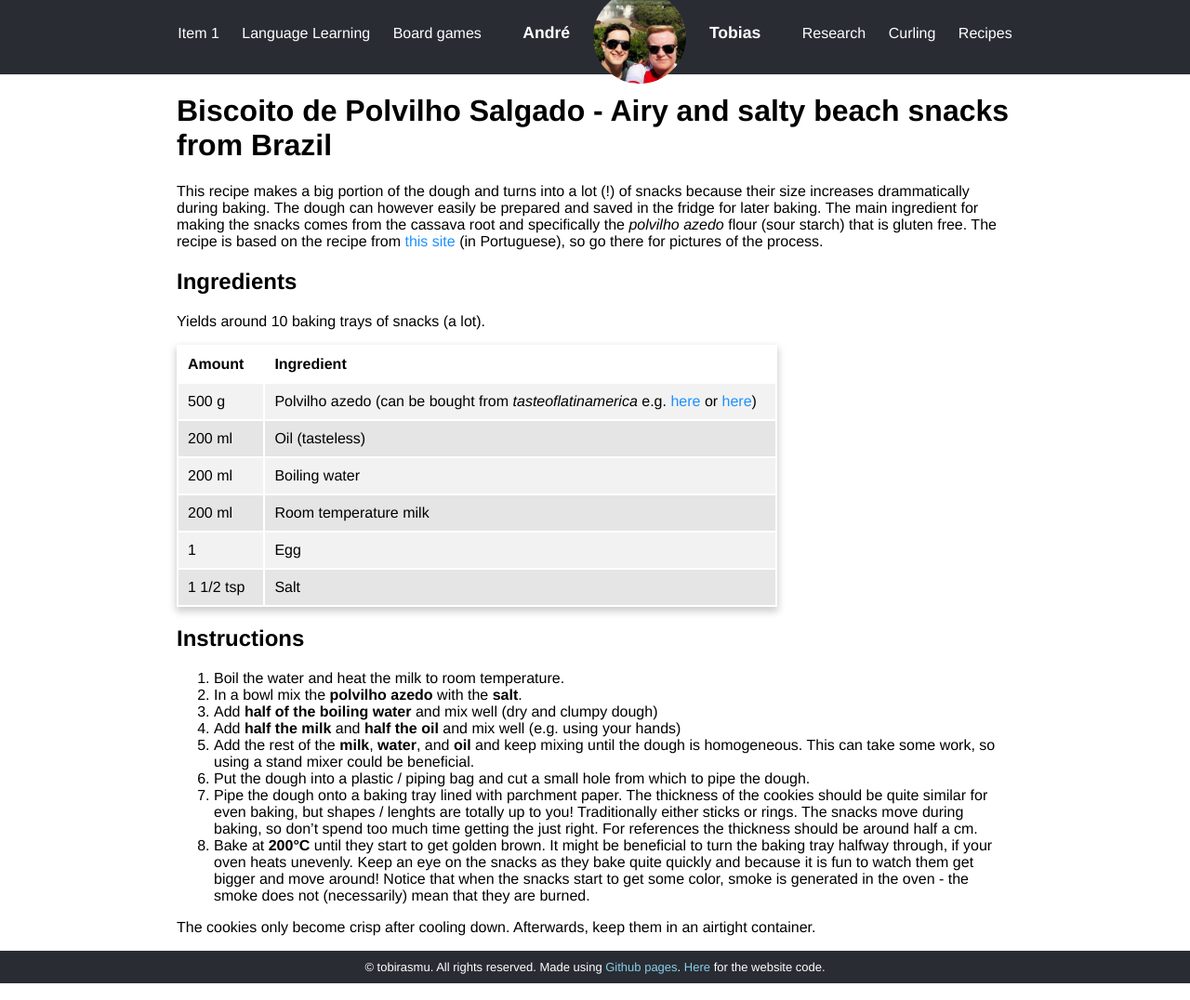
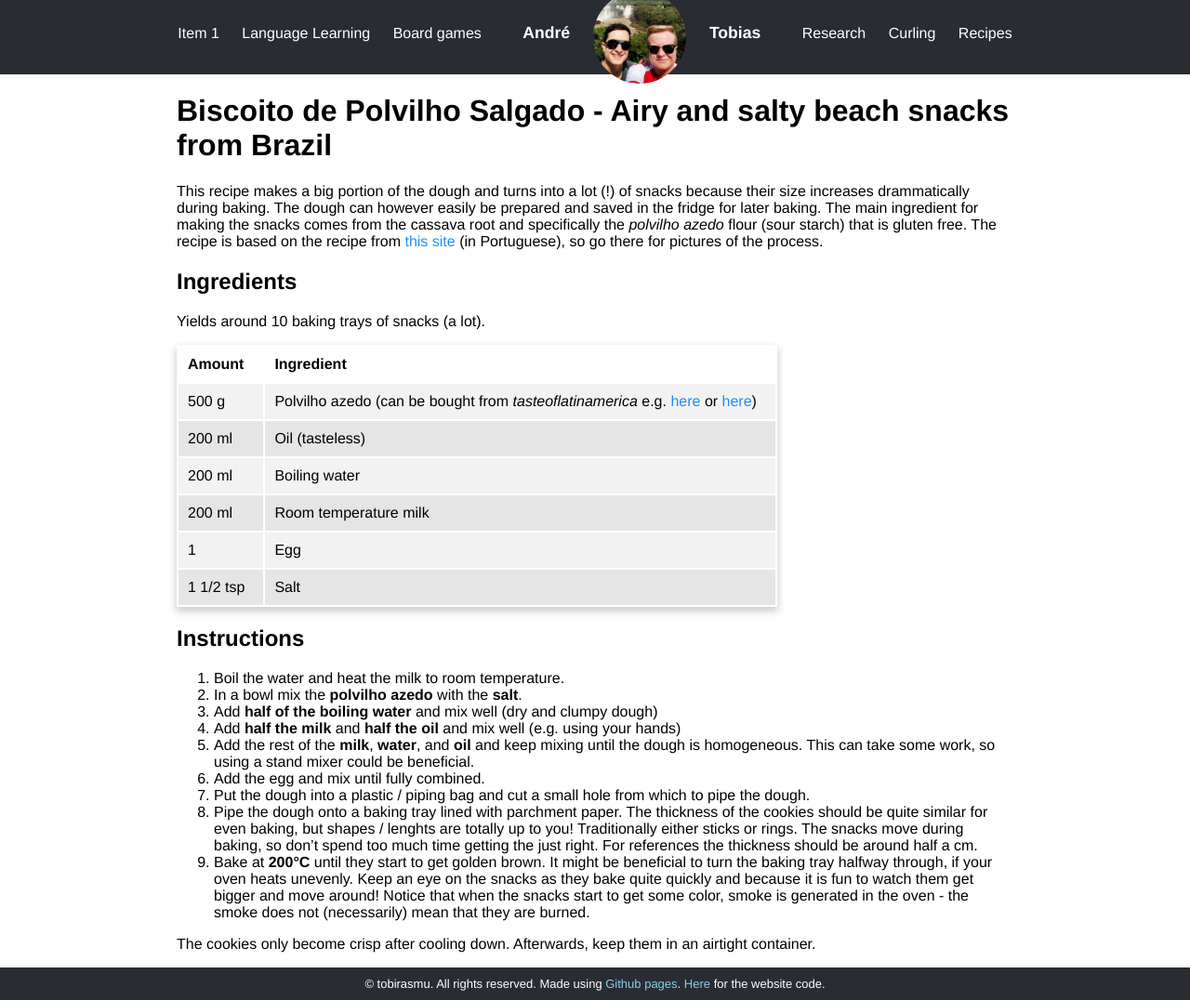
Before and after one commit to tobirasmu/tobirasmu.github.io, a Jekyll site: the page built from _pages/tobias/recipes/biscoito_de_polvilho.md, in a window 1280 px wide. Shown: the whole page at 93% size. Built offline with Jekyll 4.4.1, drawn with Linux system fonts in a browser that asks for light colours.

Commit message:
Update biscoito_de_polvilho.md

```diff
--- a/_pages/tobias/recipes/biscoito_de_polvilho.md
+++ b/_pages/tobias/recipes/biscoito_de_polvilho.md
@@ -29,8 +29,9 @@ Yields around 10 baking trays of snacks (a lot).
 3. Add **half of the boiling water** and mix well (dry and clumpy dough)
 4. Add **half the milk** and **half the oil** and mix well (e.g. using your hands)
 5. Add the rest of the **milk**, **water**, and **oil** and keep mixing until the dough is homogeneous. This can take some work, so using a stand mixer could be beneficial.
-6. Put the dough into a plastic / piping bag and cut a small hole from which to pipe the dough.
-7. Pipe the dough onto a baking tray lined with parchment paper. The thickness of the cookies should be quite similar for even baking, but shapes / lenghts are totally up to you! Traditionally either sticks or rings. The snacks move during baking, so don't spend too much time getting the just right. For references the thickness should be around half a cm.
-8. Bake at **200°C** until they start to get golden brown. It might be beneficial to turn the baking tray halfway through, if your oven heats unevenly. Keep an eye on the snacks as they bake quite quickly and because it is fun to watch them get bigger and move around! Notice that when the snacks start to get some color, smoke is generated in the oven - the smoke does not (necessarily) mean that they are burned.
+6. Add the egg and mix until fully combined.
+7. Put the dough into a plastic / piping bag and cut a small hole from which to pipe the dough.
+8. Pipe the dough onto a baking tray lined with parchment paper. The thickness of the cookies should be quite similar for even baking, but shapes / lenghts are totally up to you! Traditionally either sticks or rings. The snacks move during baking, so don't spend too much time getting the just right. For references the thickness should be around half a cm.
+9. Bake at **200°C** until they start to get golden brown. It might be beneficial to turn the baking tray halfway through, if your oven heats unevenly. Keep an eye on the snacks as they bake quite quickly and because it is fun to watch them get bigger and move around! Notice that when the snacks start to get some color, smoke is generated in the oven - the smoke does not (necessarily) mean that they are burned.
 
 The cookies only become crisp after cooling down. Afterwards, keep them in an airtight container.
```
